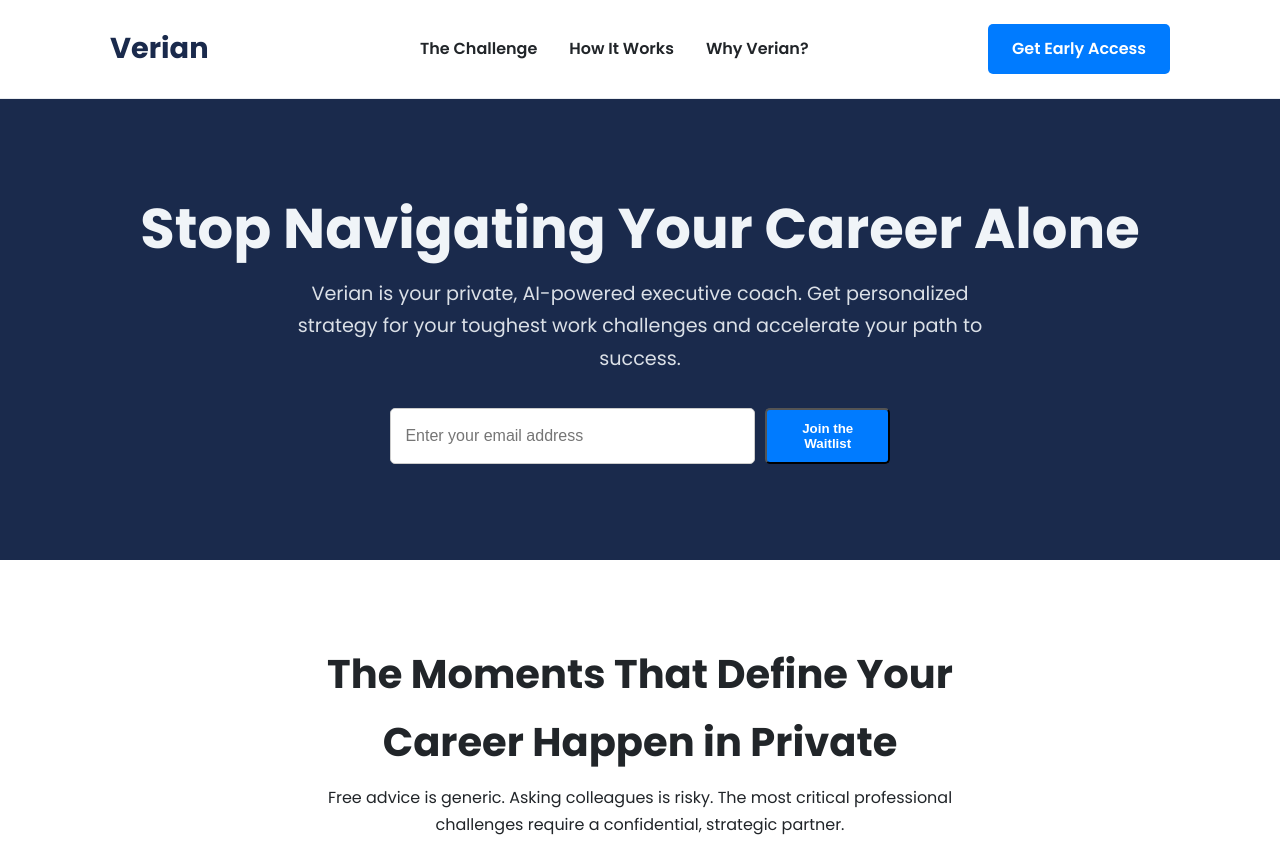
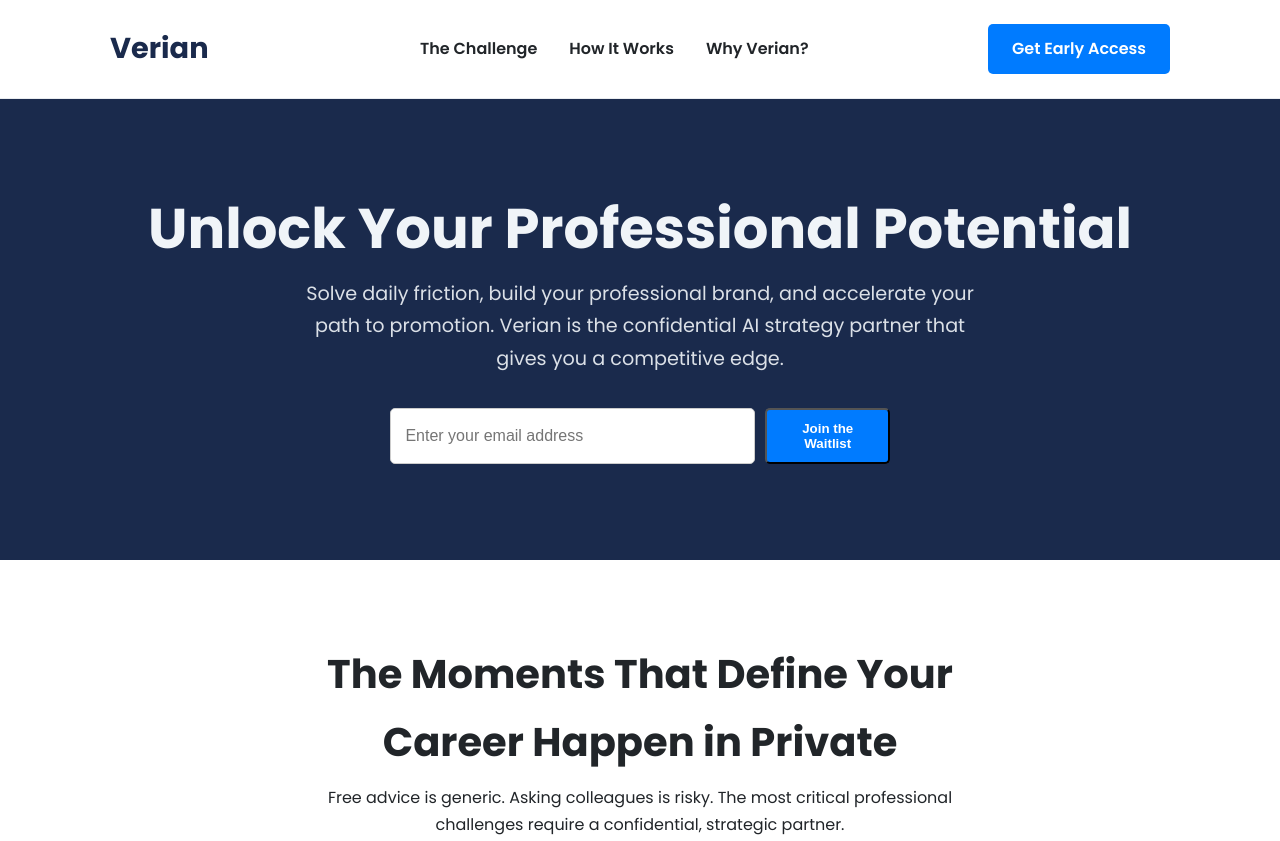
Before and after one commit to roundone/Apex, a plain HTML site: page index.html in a window 1280 px wide. Shown: the top 841 px of the page. Drawn offline with Linux system fonts and the light colour scheme.

Commit message:
Update index.html

```diff
--- a/index.html
+++ b/index.html
@@ -347,8 +347,8 @@
     <!-- Hero Section -->
     <section class="hero">
         <div class="container">
-            <h1>Stop Navigating Your Career Alone</h1>
-            <p>Verian is your private, AI-powered executive coach. Get personalized strategy for your toughest work challenges and accelerate your path to success.</p>
+            <h1>Unlock Your Professional Potential</h1>
+            <p>Solve daily friction, build your professional brand, and accelerate your path to promotion. Verian is the confidential AI strategy partner that gives you a competitive edge.</p>
             <form class="email-form" action="#">
                 <input type="email" class="email-input" placeholder="Enter your email address" required>
                 <button type="submit" class="cta-button">Join the Waitlist</button>
@@ -380,7 +380,7 @@
         </div>
     </section>
 
-    <!-- Solution / How It Works Section -->
+    <!-- Solution / How it Works Section -->
     <section id="solution" class="solution-section">
         <div class="container">
             <div class="section-header">
```
